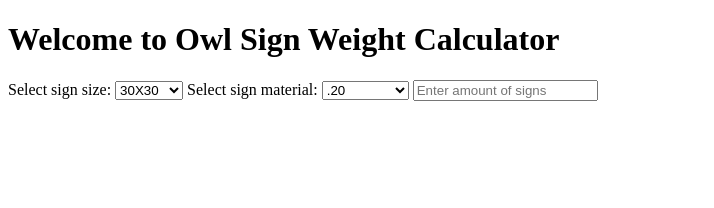
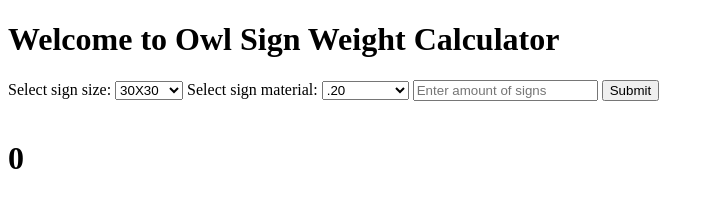
Before and after one commit to MikeTheFyke/Owl-Site, a plain HTML site: page index.html in a window 1280 px wide. Shown: the whole page, without its empty margins (0-714 px from the left). Drawn offline with Linux system fonts and the light colour scheme.

Commit message:
Added innerhtml calculationlogic

```diff
--- a/index.html
+++ b/index.html
@@ -1,14 +1,14 @@
 <!DOCTYPE html>
 <html>
 <head>
-    <link rel="stylesheet" href="./styles/index.css" type="text/css" />
+    <link rel="stylesheet" href="./styles/styles.css" type="text/css" />
 </head>
 
 <body>
 
     <h1>Welcome to Owl Sign Weight Calculator</h1>
 
-    <form>
+    <form onsubmit="event.preventDefault();">
         <label for="signs">Select sign size:</label>
             <select name="signs" id="signs">
                 <option value="30X30">30X30</option>
@@ -35,7 +35,11 @@
                 <option value="090POLY">.090 POLY</option>
             </select>
         <input placeholder="Enter amount of signs">
+        <button onclick="weightCalculator()">Submit</button>
+        <br></br>
     </form>
+
+    <h1 id="totalWeight">0</h1>
 
     <script src="./logic/signLogic.js"></script>
 
--- a/logic/signLogic.js
+++ b/logic/signLogic.js
@@ -0,0 +1,5 @@
+var calculateWeight = 1;
+
+function weightCalculator () {
+    document.getElementById("totalWeight").innerHTML = calculateWeight;
+}
```
